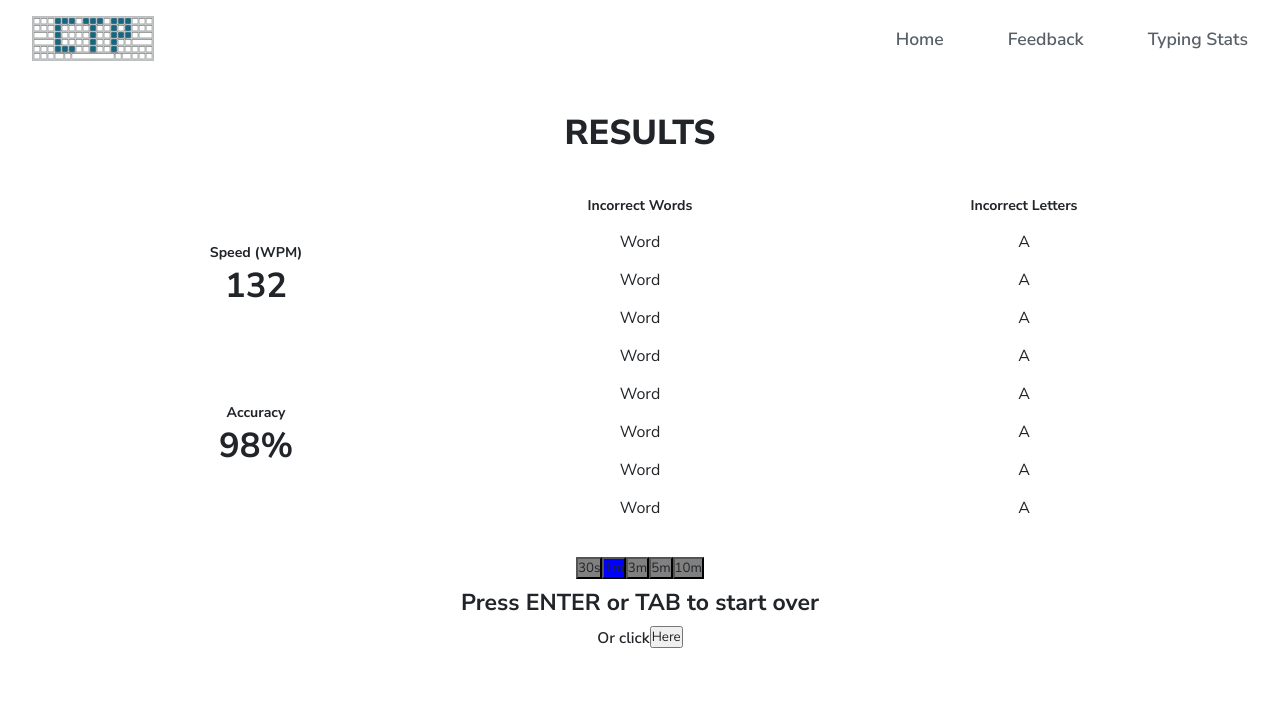
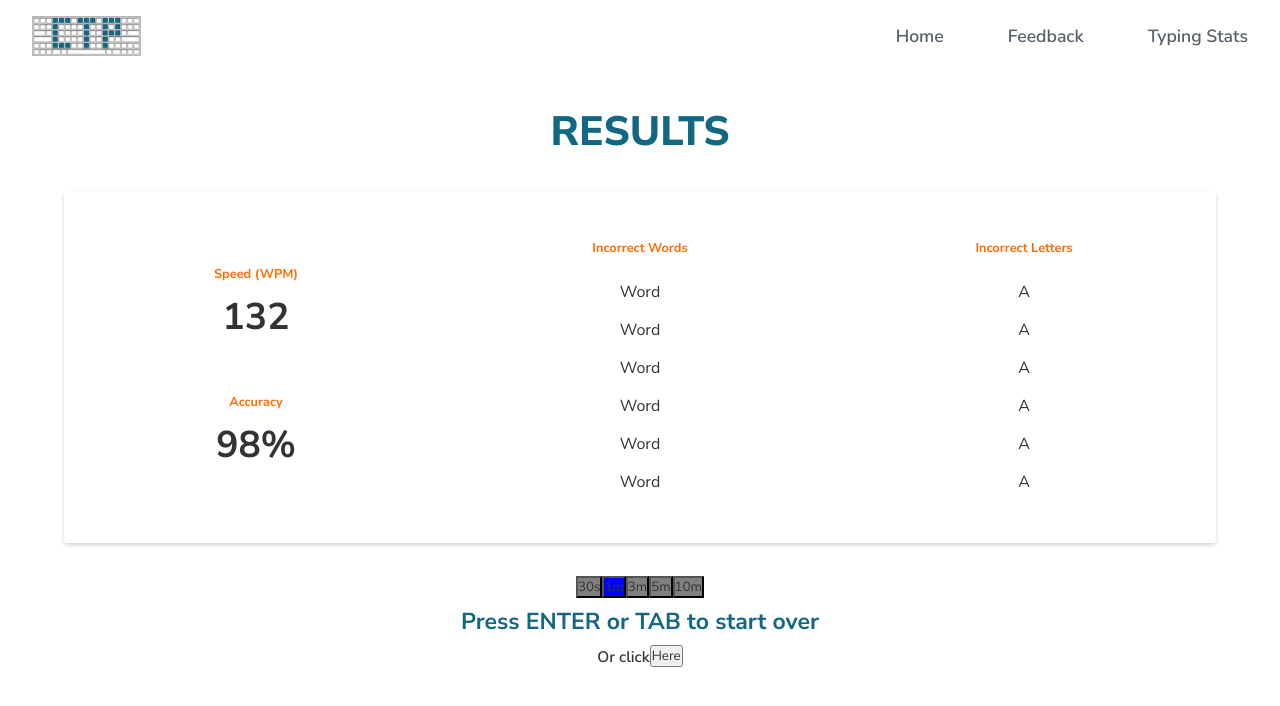
Before and after one commit to the-dmar/customtypingpractice.com, a Next.js app: page / in a window 1280 px wide. Shown: the top 706 px of the page. Built offline with nearby package versions, Linux system fonts and the light colour scheme.

Commit message:
Add styles to results page

```diff
--- a/components/Navbar.tsx
+++ b/components/Navbar.tsx
@@ -9,7 +9,7 @@ import logo from "../assets/logo.svg"
 export default function Navbar() {
   return (
     <NavbarContainer>
-      <Image src={logo} alt="logo" height={45} />
+      <Image src={logo} alt="logo" height={40} />
       <NavLinkWrapper>
         <NavLink>Home</NavLink>
         <NavLink>Feedback</NavLink>
--- a/styles/Global.styled.tsx
+++ b/styles/Global.styled.tsx
@@ -5,7 +5,7 @@ const GlobalStyles = createGlobalStyle`
         box-sizing: border-box;
         margin: 0;
         padding: 0;
-        color: #212529;
+        color: #333;
         font-family: 'Nunito Sans', sans-serif;
     }
 
@@ -14,5 +14,11 @@ const GlobalStyles = createGlobalStyle`
         width: 100%;
     }
 
+    :root {
+        --Blue: #126782;
+        --Black: #333;
+        --Orange: #FF6D00;
+    }
+
 `
 export default GlobalStyles
--- a/styles/TestResults.styled.tsx
+++ b/styles/TestResults.styled.tsx
@@ -24,17 +24,21 @@ export const OuterRow = styled.section`
 `
 
 export const Title = styled.h1`
-  font-size: 2.7vw;
+  font-size: 3.2vw;
   font-weight: 800;
+  color: var(--Blue);
 `
 export const MiddleRow = styled.section`
   display: flex;
   flex-direction: row;
-  padding: 0.5rem 0;
+  padding: 3rem 0;
+  box-shadow: rgba(0, 0, 0, 0.18) 0px 2px 4px;
+  border-radius: 4px;
 `
 
 export const RestartInstructionsPrimary = styled.strong`
   font-size: 1.8vw;
+  color: var(--Blue);
 `
 export const RestartInstructionsSecondary = styled.span`
   font-weight: 600;
@@ -59,15 +63,17 @@ export const ResultWrapper = styled.div<ResultWrapperProps>`
   justify-content: ${({ alignment }) => alignment};
   /* outline: 1px solid blue; */
   height: 100%;
-  max-height: 20rem;
+  max-height: 16rem;
 `
 
 export const ResultLabel = styled.label`
   font-weight: 700;
-  font-size: 1.1vw;
+  font-size: 1vw;
+  color: var(--Orange);
+  margin-bottom: 0.5rem;
 `
 export const MainResult = styled.output`
-  font-size: 2.7vw;
+  font-size: 2.9vw;
   font-weight: 700;
 `
 export const ResultList = styled.ul`
```
